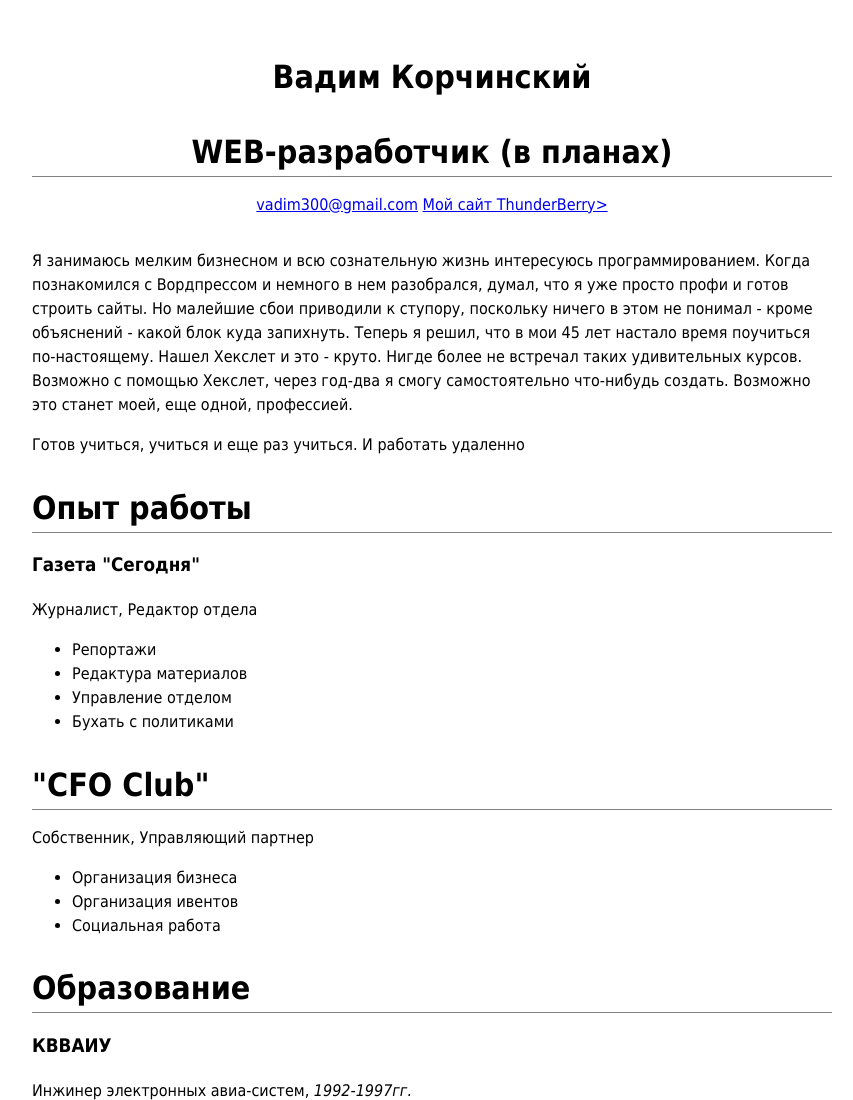
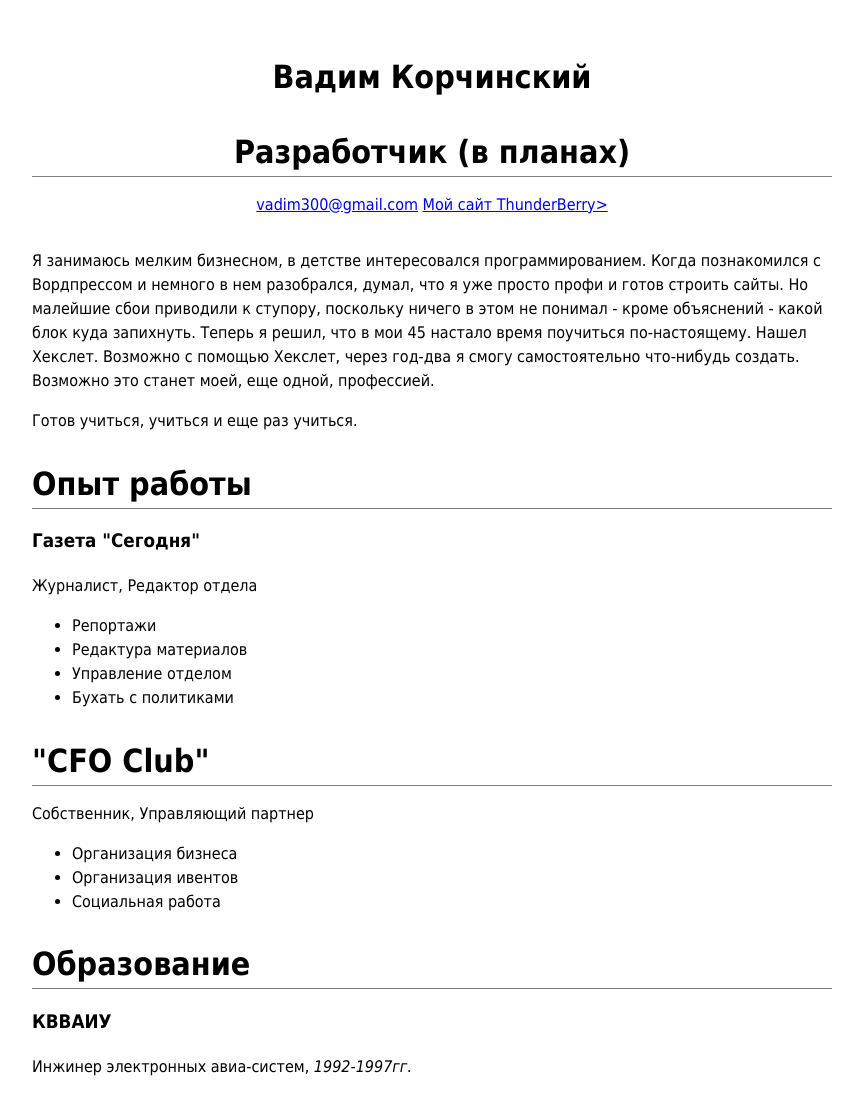
Before and after one commit to Traderved/traderved, a plain HTML site: page index.html in a window 1280 px wide. Shown: the top 1100 px of the page, without its empty margins (208-1061 px from the left). Drawn offline with Linux system fonts and the light colour scheme.

Commit message:
Update index.html

```diff
--- a/index.html
+++ b/index.html
@@ -9,15 +9,15 @@
     <!--шапка - header -->
     <div id="header">
       <h1>Вадим Корчинский</h1>
-      <h2>WEB-разработчик (в планах)</h2>
+      <h2>Разработчик (в планах)</h2>
       <p><a href="mailto:vadim300@gmail.com">vadim300@gmail.com</a>
         <a href="http://thunderberry.co.uk">Мой сайт ThunderBerry></a>
       </p>
     </div>
       <!--Текст о себе-->
       <div id="main">
-        <p>Я занимаюсь мелким бизнесном и всю сознательную жизнь интересуюсь программированием. Когда познакомился с Вордпрессом и немного в нем разобрался, думал, что я уже просто профи и готов строить сайты. Но малейшие сбои приводили к ступору, поскольку ничего в этом не понимал - кроме объяснений - какой блок куда запихнуть. Теперь я решил, что в мои 45 лет настало время поучиться по-настоящему. Нашел Хекслет и это - круто. Нигде более не встречал таких удивительных курсов. Возможно с помощью Хекслет, через год-два я смогу самостоятельно что-нибудь создать. Возможно это станет моей, еще одной, профессией.</p>
-        <p> Готов учиться, учиться и еще раз учиться. И работать удаленно</p>
+        <p>Я занимаюсь мелким бизнесном, в детстве интересовался программированием. Когда познакомился с Вордпрессом и немного в нем разобрался, думал, что я уже просто профи и готов строить сайты. Но малейшие сбои приводили к ступору, поскольку ничего в этом не понимал - кроме объяснений - какой блок куда запихнуть. Теперь я решил, что в мои 45 настало время поучиться по-настоящему. Нашел Хекслет. Возможно с помощью Хекслет, через год-два я смогу самостоятельно что-нибудь создать. Возможно это станет моей, еще одной, профессией.</p>
+        <p> Готов учиться, учиться и еще раз учиться.</p>
         <!--Текст о работах -->
       <h2>Опыт работы</h2>
 
```
